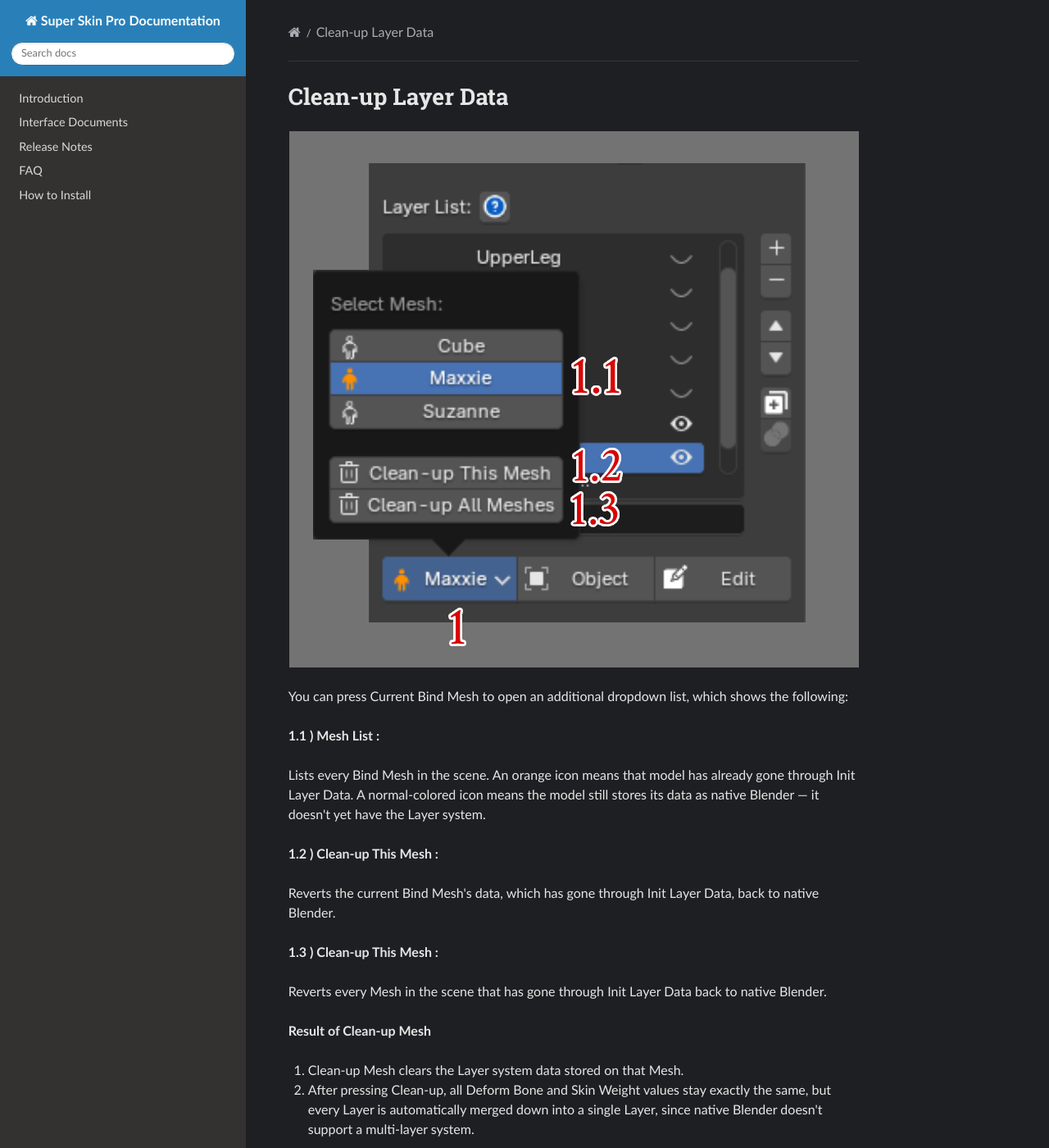
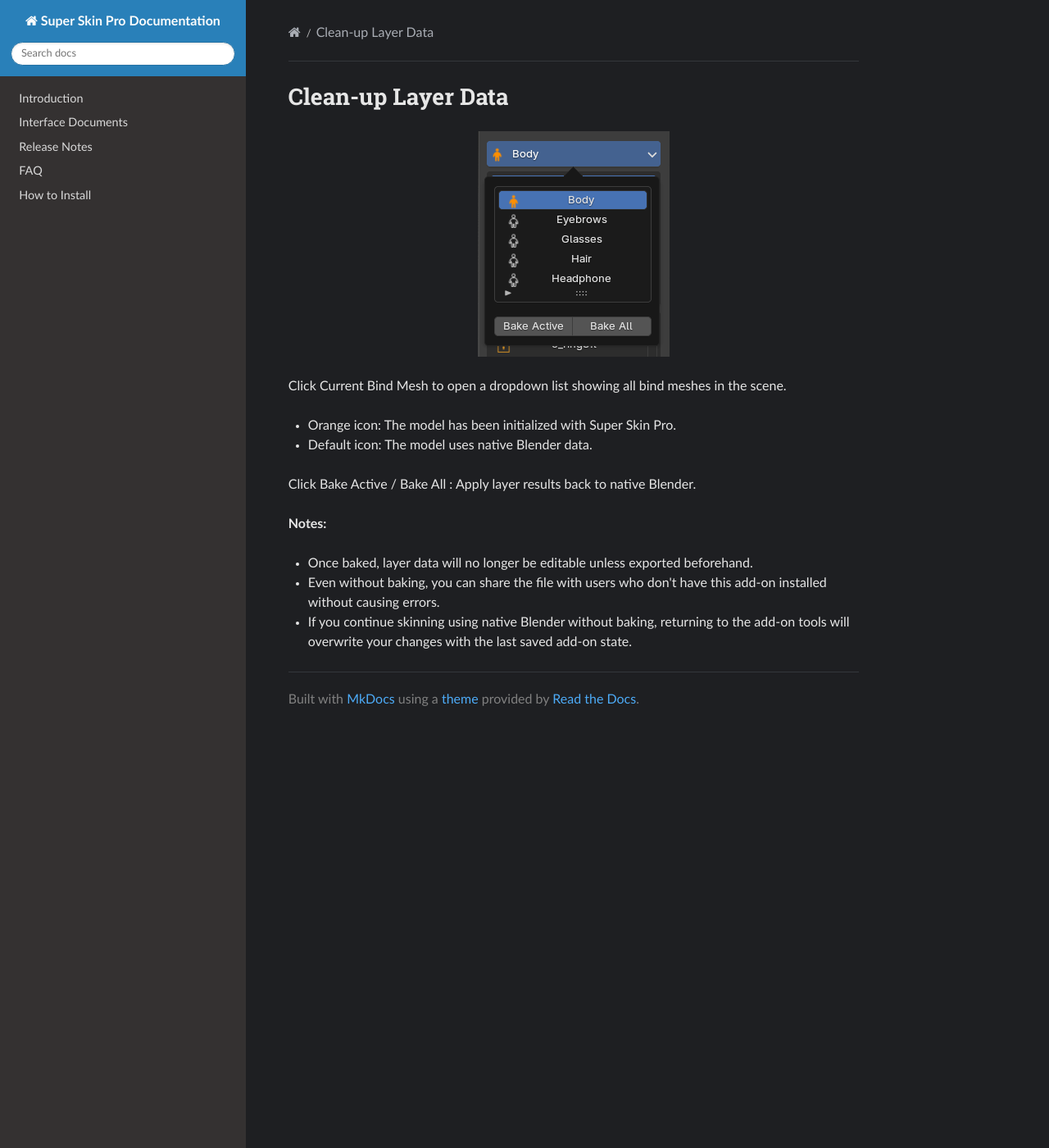
Before and after one commit to tonmaiart/superskinpro-docs, an MkDocs documentation site: the page built from docs/bindmesh.md, in a window 1280 px wide and 1400 px high. Shown: the whole window at 82% size. Built offline with MkDocs 1.6.1, drawn with Linux system fonts in a browser that asks for light colours; nearby versions of some CDN libraries; some of the changed text lies outside the part shown.

Commit message:
Update Bake

```diff
--- a/docs/bindmesh.md
+++ b/docs/bindmesh.md
@@ -5,30 +5,20 @@
 ![Deform Bone List](assets/images/layer_list_breakdown_mesh.png)
 </figure>
 
-You can press Current Bind Mesh to open an additional dropdown list, which shows the following:
+Click Current Bind Mesh to open a dropdown list showing all bind meshes in the scene.
 
-**1.1 ) Mesh List :**
+- Orange icon: The model has been initialized with Super Skin Pro.
 
-Lists every Bind Mesh in the scene. An orange icon means that model has already gone through Init Layer Data. A normal-colored icon means the model still stores its data as native Blender — it doesn't yet have the Layer system.
+- Default icon: The model uses native Blender data.
 
-**1.2 ) Clean-up This Mesh :**
 
-Reverts the current Bind Mesh's data, which has gone through Init Layer Data, back to native Blender.
+Click Bake Active / Bake All : Apply layer results back to native Blender.
 
-**1.3 ) Clean-up This Mesh :**
 
-Reverts every Mesh in the scene that has gone through Init Layer Data back to native Blender.
+**Notes:**
 
-**Result of Clean-up Mesh**
+- Once baked, layer data will no longer be editable unless exported beforehand.
 
-1. Clean-up Mesh clears the Layer system data stored on that Mesh.
+- Even without baking, you can share the file with users who don't have this add-on installed without causing errors.
 
-2. After pressing Clean-up, all Deform Bone and Skin Weight values stay exactly the same, but every Layer is automatically merged down into a single Layer, since native Blender doesn't support a multi-layer system.
-
-**Do you need to Clean-up Mesh?**
-
-- You don't need to press Clean-up Mesh every time after Skin Weighting, since doing so means you can no longer edit the Layers data afterward.
-
-- Even without Clean-up, you can safely hand the file off to someone else — it opens and works normally even without the SuperSkinPro Add-on installed, with no errors at all.
-
-- The case where you actually need to Clean-up Mesh is when you want to go back to editing Skin Weight with Blender's native tools.
+- If you continue skinning using native Blender without baking, returning to the add-on tools will overwrite your changes with the last saved add-on state.
--- a/docs/stylesheets/extra.css
+++ b/docs/stylesheets/extra.css
@@ -6,3 +6,14 @@
 figure img {
   max-width: 100%;
 }
+
+/* Inline code / shortcut keys: black, bold text */
+.rst-content code:not(pre code),
+.rst-content tt:not(pre tt) {
+  color: #000;
+  font-weight: bold;
+  font-family: "Segoe UI", "Helvetica Neue", Arial, sans-serif;
+  font-size: 85%;
+  letter-spacing: 0.02em;
+  padding: 1px 6px;
+}
```
Also changed, not shown: docs/faq.md (+1 -1 lines), docs/assets/images/layer_list_breakdown_mesh.png.
